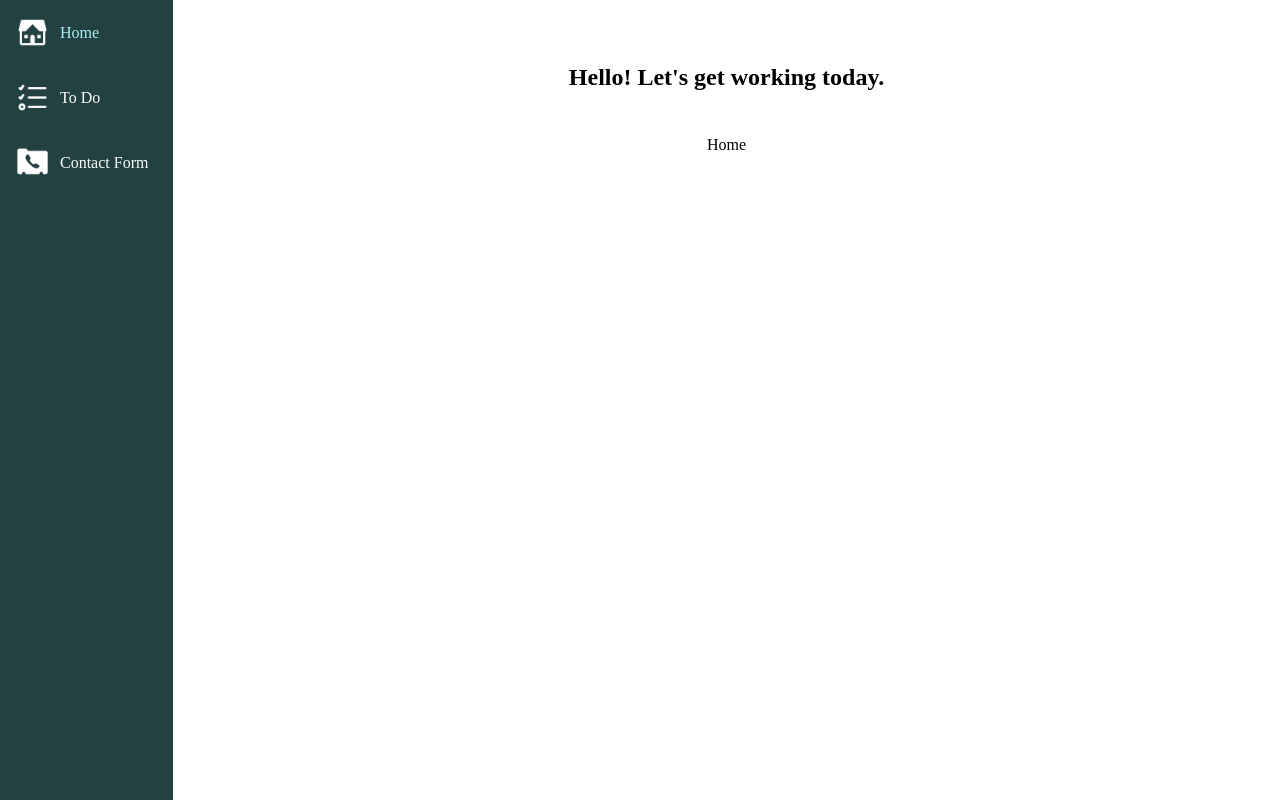
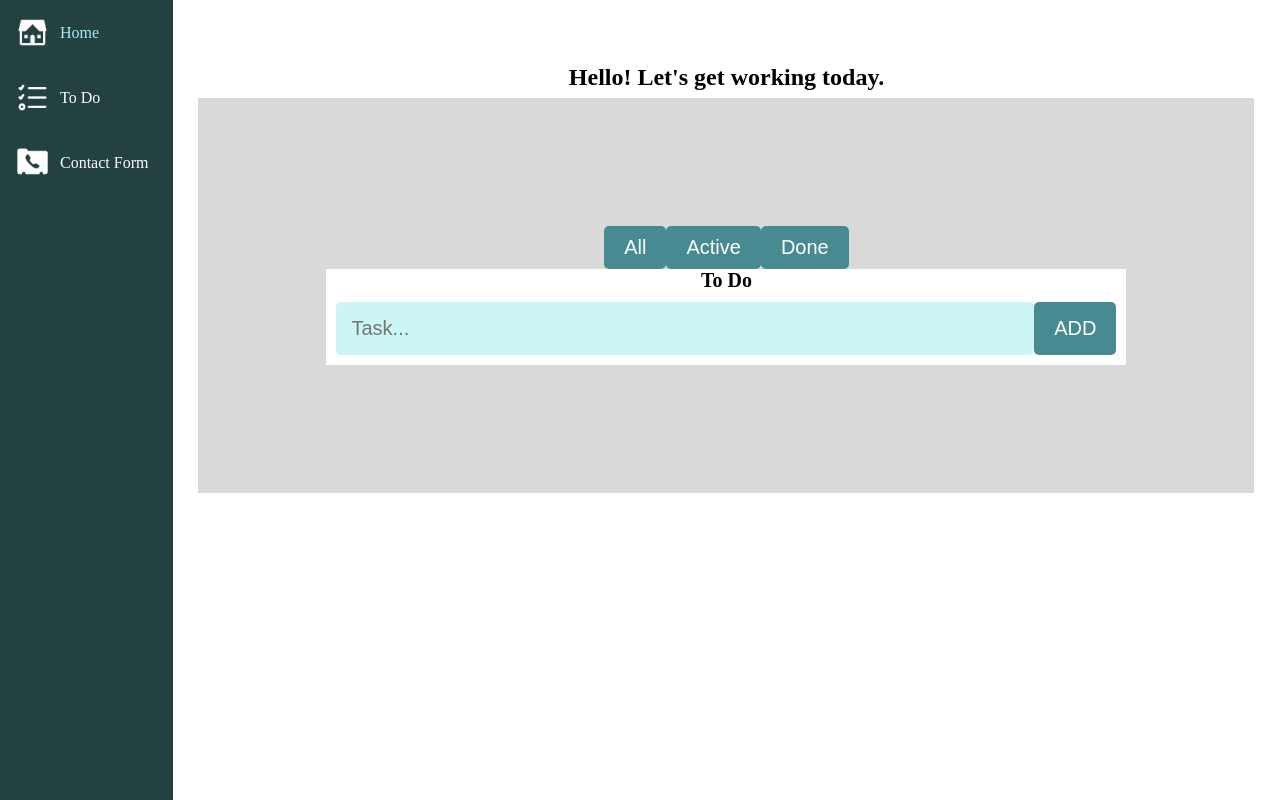
Before and after one commit to Lilian-UXR/Task-Management-Web-App, a React (Create React App) app in the folder my-todo-app/: page / in a window 1280 px wide. Built offline with nearby package versions, Linux system fonts and the light colour scheme.

Commit message:
Updating todo component
adding state management for (all, active, done) to do

```diff
--- a/my-todo-app/src/Components/Home.jsx
+++ b/my-todo-app/src/Components/Home.jsx
@@ -1,5 +1,10 @@
 import React from "react";
+import ToDo from "./todo";
 
 export default function Home() {
-  return <div>Home</div>;
+  return (
+    <div>
+      <ToDo />
+    </div>
+  );
 }
--- a/my-todo-app/src/Components/todo.jsx
+++ b/my-todo-app/src/Components/todo.jsx
@@ -1,27 +1,80 @@
-import React, { useState } from "react";
+import React, { useState, useReducer } from "react";
 
 function ToDo() {
   const [tasks, setTasks] = useState([]);
   const [newTask, setNewTask] = useState("");
+  const initialState = { tasks: tasks, filter: "ALL" };
+  const [state, dispatch] = useReducer(reducer, initialState);
 
   function handleInputChange(event) {
     setNewTask(event.target.value);
   }
 
+  //to add tasks
   function addTask() {
     if (newTask.trim() !== "") {
-      setTasks((t) => [...t, newTask]);
-      setNewTask("");
+      //if it is not empty then add a task
+      setTasks((t) => [...t, { task: newTask, completed: false }]); //task is added as a object (task-what it is called and if it is completed)
+      setNewTask(""); //clear input after task has been added
     }
   }
 
+  //to update completion status of single tasks
+  function updateTasks(index) {
+    const updateTasks = [...tasks]; //to make a copy
+    updateTasks[index].completed = !updateTasks[index].completed; //to change the completion status to the opposite
+    setTasks(updateTasks); //update task to our new task
+  }
+
+  // delete tasks
   function deleteTask(index) {
-    const updateTasks = tasks.filter((_, i) => i !== index);
-    setTasks(updateTasks);
+    const updateTasks = tasks.filter((_, i) => i !== index); //check filter function to see if it matches and item gets removed
+    setTasks(updateTasks); //tasks updated
   }
+
+  //reducer used to change the state
+  function reducer(state, action) {
+    switch (
+      action.type //switch takes in action type to setting our filter
+    ) {
+      case "SET_FILTER":
+        return action.payload; //return filer that was passed
+      default:
+        return state;
+    }
+  }
+
+  //filtered tasks applying the filter of the state
+  const filteredTasks = tasks.filter((task) => {
+    if (state === "DONE") return task.completed; //reducer reduce to done- everything completed
+    if (state === "ACTIVE") return !task.completed; //reducer reduce to active - everything not completed
+    return true; //to return everything for all
+  });
 
   return (
     <div className="todo-box">
+      <div className="allfilterbtn">
+        {/* for our buttons, we have action type and action payload and that is what is changing; buttons are changing the state */}
+        <button
+          className="filterbtn"
+          onClick={() => dispatch({ type: "SET_FILTER", payload: "ALL" })}
+        >
+          All
+        </button>
+        <button
+          className="filterbtn"
+          onClick={() => dispatch({ type: "SET_FILTER", payload: "ACTIVE" })}
+        >
+          Active
+        </button>
+        <button
+          className="filterbtn"
+          onClick={() => dispatch({ type: "SET_FILTER", payload: "DONE" })}
+        >
+          Done
+        </button>
+      </div>
+      {/* to input tasks */}
       <div className="todo">
         <h1>To Do</h1>
         <div className="task-add">
@@ -37,9 +90,15 @@ function ToDo() {
         </div>
 
         <ul>
-          {tasks.map((task, index) => (
+          {/* to map through each task and filtered through; helps with output of what is being shown */}
+          {filteredTasks.map((task, index) => (
             <li className="todo-item" key={index}>
-              <span className="text">{task}</span>
+              <input
+                type="checkbox"
+                checked={task.completed}
+                onChange={() => updateTasks(index)}
+              />
+              <span className="text">{task.task}</span>
               <button className="deletebtn" onClick={() => deleteTask(index)}>
                 Delete
               </button>
--- a/my-todo-app/src/index.css
+++ b/my-todo-app/src/index.css
@@ -13,7 +13,8 @@
 
 .todo-box {
   display: flex;
-  justify-content: center;
+  flex-direction: column;
+  align-items: center;
   padding: 8rem;
   height: 100%;
   width: 100%;
```
